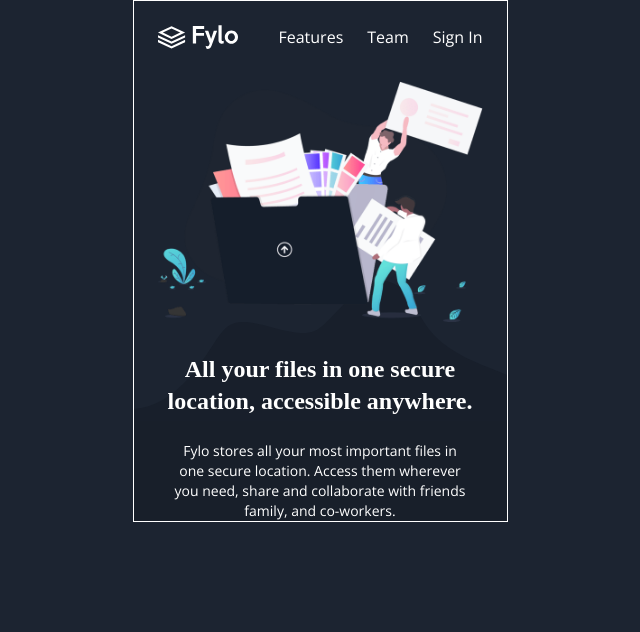
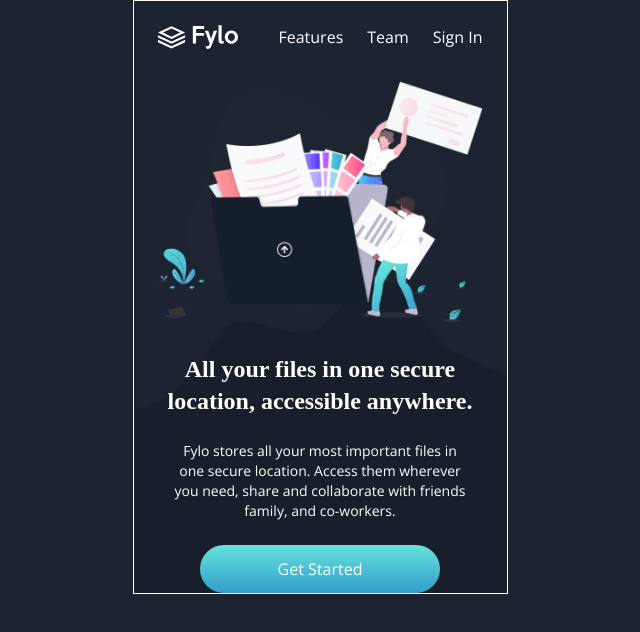
Before and after one commit to VeroZuliani/Fylo-landing-page, a React (Vite) app: page / in a window 1280 px wide. Shown: the top 632 px of the page, without its empty margins (320-960 px from the left). Built offline with nearby package versions, Linux system fonts and the light colour scheme; a web font is replaced by a local one.

Commit message:
Realice el button de section hero

```diff
--- /dev/null
+++ b/src/components/button.tsx
@@ -0,0 +1,16 @@
+interface Props{
+    text: string;
+    styles?: string;
+}
+
+
+export const Button = ({text, styles=''}: Props) => {
+
+  return (
+
+    <button className={`${styles} bg-linear-to-b from-Teal-200 to-Cyan-500 rounded-3xl h-12 cursor-pointer hover:to-Teal-200`}>
+        {text}
+    </button>
+
+  )
+}
--- a/src/components/hero.tsx
+++ b/src/components/hero.tsx
@@ -1,13 +1,18 @@
+import { Button } from "./button"
 
 
 export const Hero = () => {
   return (
     <section className="-mt-17 relative z-1">
 
-        <div className="text-center">
-            <h1 className="font-semibold text-2xl font-Raleway px-8">All your files in one secure location, accessible anywhere.</h1>
-            <p className="text-sm mt-6 px-9">Fylo stores all your most important files in one secure location. Access them wherever you need, share and collaborate with friends family, and co-workers.</p>
-        </div>
+      <div className="text-center">
+        <h1 className="font-semibold text-2xl font-Raleway px-8">All your files in one secure location, accessible anywhere.</h1>
+        <p className="text-sm mt-6 px-9">Fylo stores all your most important files in one secure location. Access them wherever you need, share and collaborate with friends family, and co-workers.</p>
+      </div>
+
+      <div className="text-center mt-6">
+        <Button text="Get Started" styles="w-[240px]"/>
+      </div>
 
     </section>
   )
```
